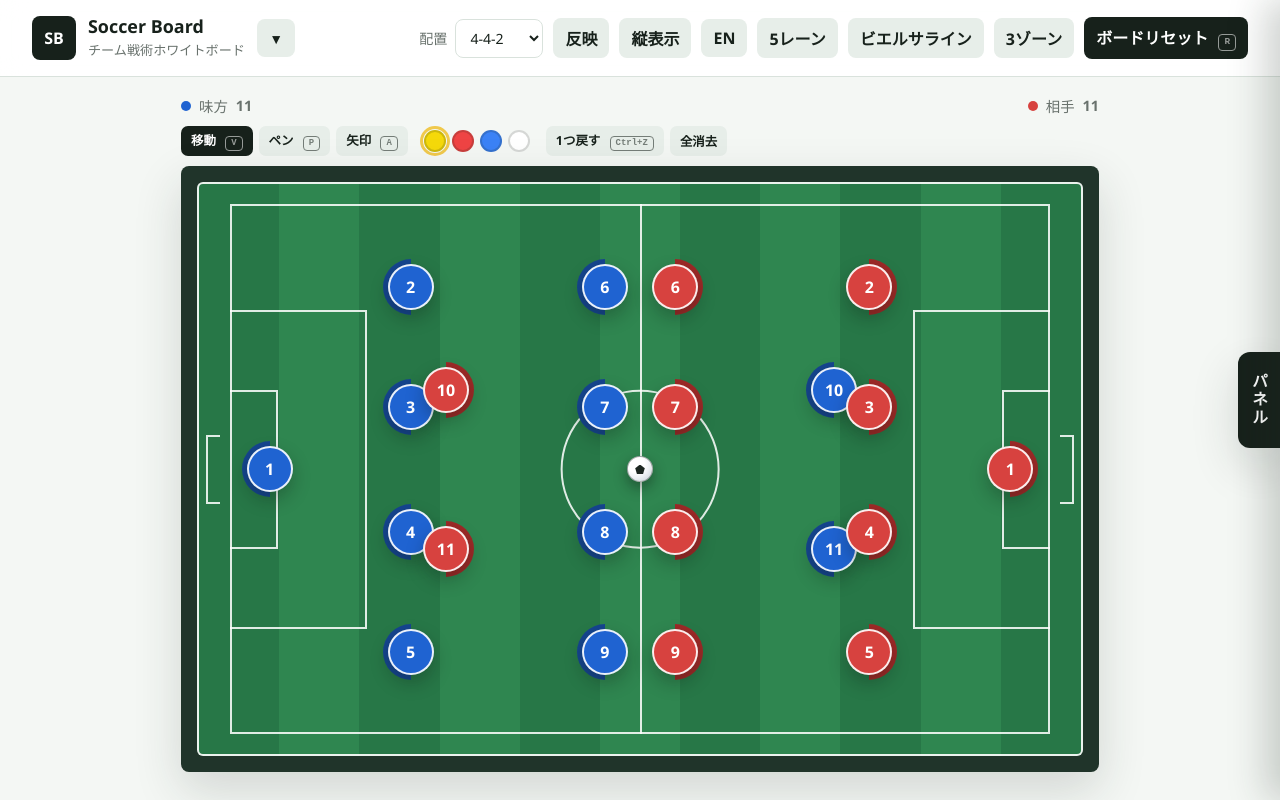
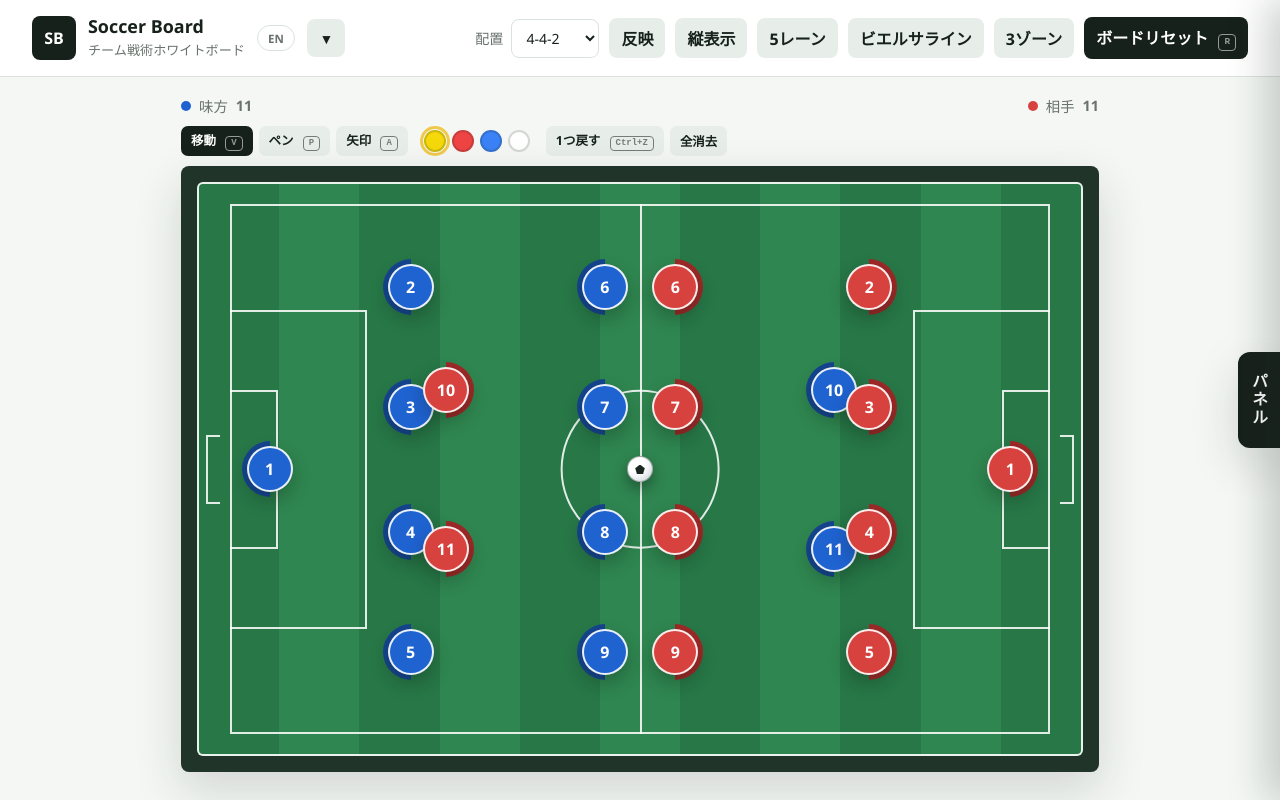
Before and after one commit to yynakayama/soccer-tactics-board, a plain HTML site: page index.html in a window 1280 px wide. Drawn offline with Linux system fonts and the light colour scheme.

Commit message:
言語切替ボタンをタイトル横に移動し小型化
- #langToggleBtn をツールバーから .header-lead 内のタイトル直後へ移動
- 小型ゴーストピル .lang-toggle を新設（高さ26px・0.72rem・白地+細ボーダー）
- ヘッダー折りたたみ時も言語切替が表示され続けるようになる副次効果

Co-Authored-By: Claude Opus 4.8 (1M context) <noreply@anthropic.com>

```diff
--- a/index.html
+++ b/index.html
@@ -32,6 +32,7 @@
               <p data-i18n="brand.tagline">チーム戦術ホワイトボード</p>
             </div>
           </div>
+          <button id="langToggleBtn" class="lang-toggle" type="button">EN</button>
           <button id="toggleHeaderBtn" class="header-toggle" type="button" aria-expanded="true" aria-controls="headerToolbar" aria-label="ツールバーを隠す">▾</button>
         </div>
 
@@ -47,7 +48,6 @@
           </label>
           <button id="applyFormationBtn" class="secondary-button" type="button" data-i18n="toolbar.apply">反映</button>
           <button id="toggleOrientationBtn" class="secondary-button" type="button" aria-pressed="false">縦表示</button>
-          <button id="langToggleBtn" class="secondary-button" type="button">EN</button>
           <button id="toggleLanesBtn" class="secondary-button" type="button" aria-pressed="false" data-i18n="toolbar.lanes">5レーン</button>
           <button id="toggleBielsaBtn" class="secondary-button" type="button" aria-pressed="false" data-i18n="toolbar.bielsa">ビエルサライン</button>
           <button id="toggleThirdsBtn" class="secondary-button" type="button" aria-pressed="false" data-i18n="toolbar.thirds">3ゾーン</button>
--- a/styles.css
+++ b/styles.css
@@ -1073,6 +1073,30 @@ textarea {
   font-weight: 800;
 }
 
+/* 言語切替: タイトル横に置くコンパクトなゴーストピル。
+   操作用の .secondary-button より一段控えめ・小さめの utility として扱う。 */
+.lang-toggle {
+  flex: none;
+  min-height: 26px;
+  padding: 3px 10px;
+  border-radius: 999px;
+  border: 1px solid var(--line);
+  background: #fff;
+  color: var(--muted);
+  font-size: 0.72rem;
+  font-weight: 700;
+  letter-spacing: 0.02em;
+  white-space: nowrap;
+  cursor: pointer;
+  transition: color 0.15s ease, border-color 0.15s ease, background 0.15s ease;
+}
+
+.lang-toggle:hover {
+  color: var(--ink);
+  border-color: var(--ink);
+  background: #eef3f0;
+}
+
 .app-header.is-collapsed {
   padding-top: 10px;
   padding-bottom: 10px;
```
